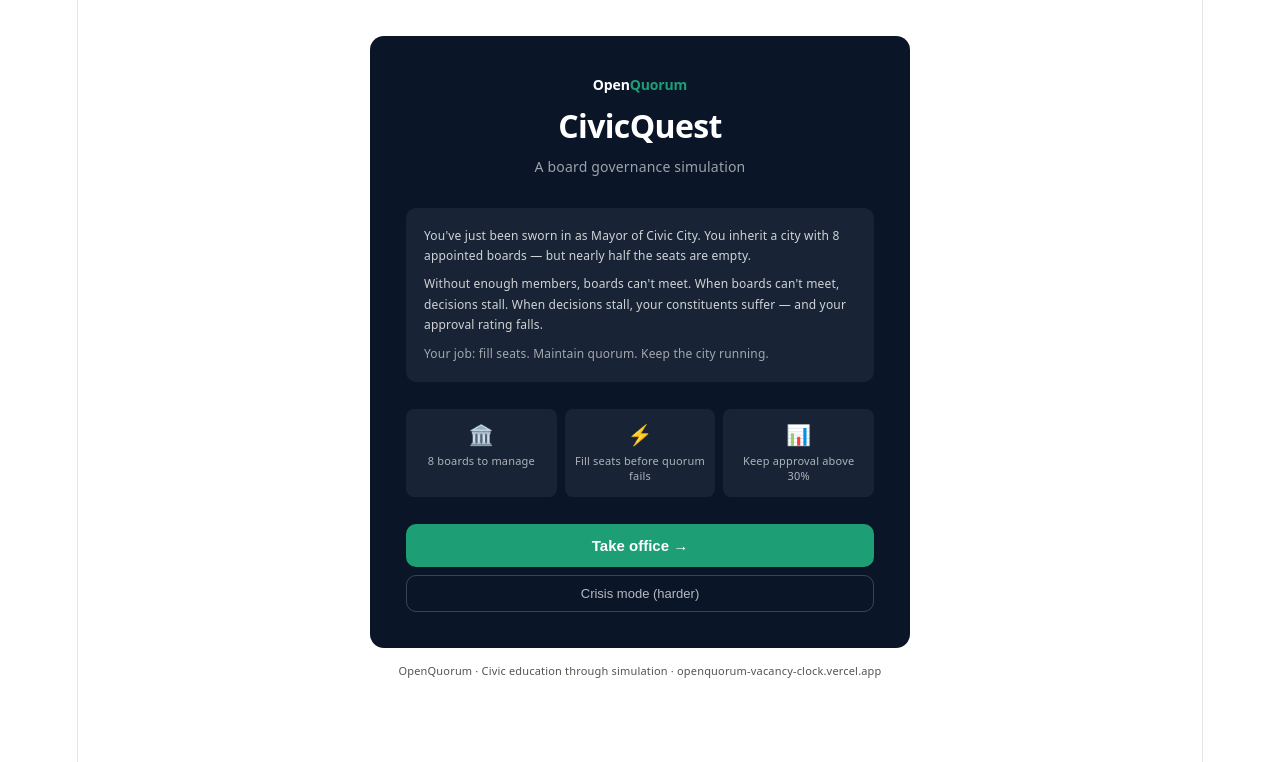
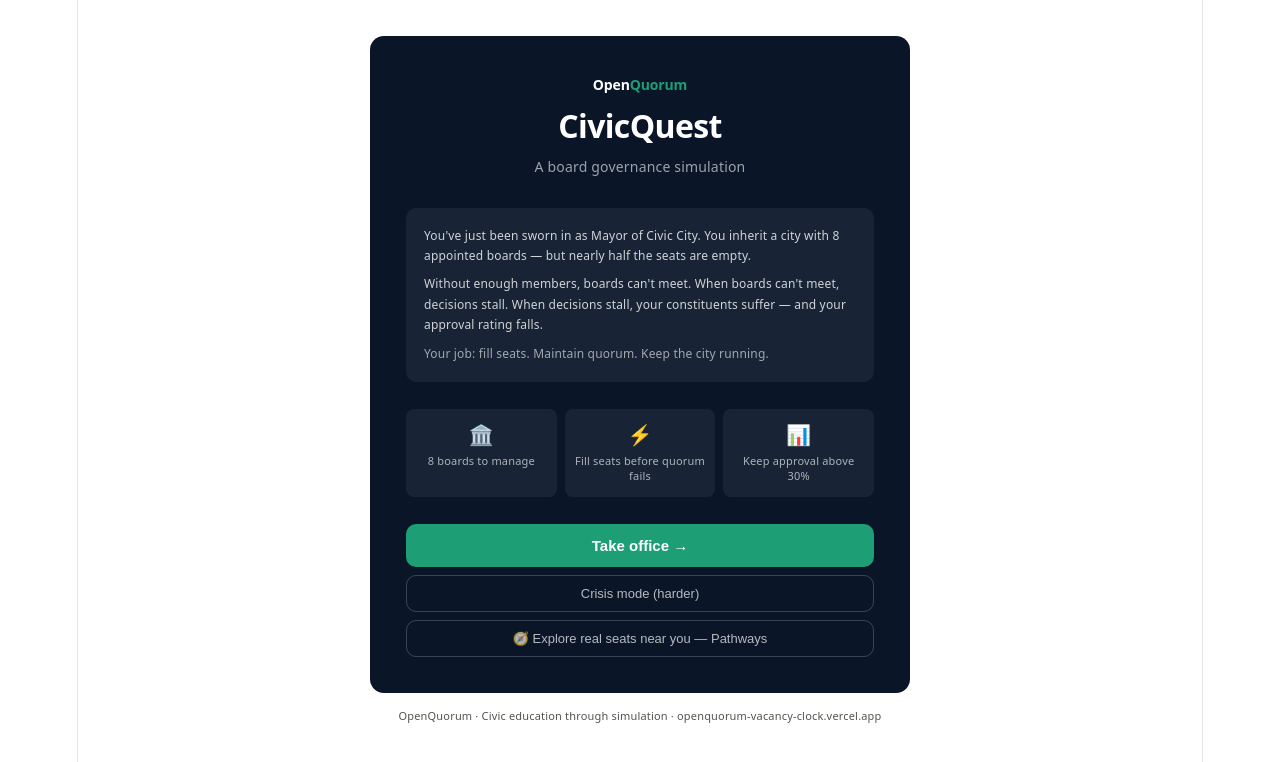
Before and after one commit to Pamela-Epperson/OpenQuorum-CivicQuest, a React (Vite) app: page / in a window 1280 px wide. Shown: the top 762 px of the page. Built offline with nearby package versions, Linux system fonts and the light colour scheme.

Commit message:
Add Pathways button to StartScreen component

```diff
--- a/src/App.tsx
+++ b/src/App.tsx
@@ -1,5 +1,6 @@
 // @ts-nocheck
 import { useState, useEffect, useCallback, useRef } from "react";
+import Pathways from "./pathways/Pathways";
 
 // ─── Constants ────────────────────────────────────────────────────────────────
 const TICK_MS = 4000;
@@ -562,7 +563,7 @@ function EndScreen({score,weeks,reason,boards,fullEvents,totalAppointments,onRes
 }
 
 // ─── Start Screen ──────────────────────────────────────────────────────────────
-function StartScreen({onStart}){
+function StartScreen({onStart,onPathways}){
   return(
     <div style={{maxWidth:540,margin:"2rem auto",fontFamily:"system-ui,-apple-system,sans-serif",padding:"0 16px"}}>
       <div style={{background:"#0A1628",borderRadius:14,padding:"2rem",marginBottom:14,textAlign:"center"}}>
@@ -593,6 +594,10 @@ function StartScreen({onStart}){
         <button onClick={()=>onStart("crisis")}
           style={{width:"100%",padding:"10px 0",borderRadius:10,border:"1px solid rgba(255,255,255,0.2)",background:"transparent",color:"rgba(255,255,255,0.7)",cursor:"pointer",fontSize:13}}>
           Crisis mode (harder)
+        </button>
+        <button onClick={onPathways}
+          style={{width:"100%",padding:"10px 0",borderRadius:10,border:"1px solid rgba(255,255,255,0.2)",background:"transparent",color:"rgba(255,255,255,0.7)",cursor:"pointer",fontSize:13,marginTop:8}}>
+          🧭 Explore real seats near you — Pathways
         </button>
       </div>
       <p style={{textAlign:"center",fontSize:11,color:"#54544E",lineHeight:1.6}}>OpenQuorum · Civic education through simulation · openquorum-vacancy-clock.vercel.app</p>
@@ -743,7 +748,8 @@ export default function CivicQuest(){
   const totalVacant=boards.reduce((s,b)=>s+b.totalSeats-b.filledSeats,0);
   const atQuorum=boards.filter(b=>b.filledSeats/b.totalSeats>=QUORUM_MIN).length;
 
-  if(screen==="start") return <StartScreen onStart={startGame}/>;
+  if(screen==="pathways") return <Pathways onExit={()=>setScreen("start")}/>;
+  if(screen==="start")    return <StartScreen onStart={startGame} onPathways={()=>setScreen("pathways")}/>;
   if(screen==="end")   return <EndScreen score={score} weeks={week} reason={endReason} boards={boards} fullEvents={fullHistoryRef.current} totalAppointments={totalAppts} onRestart={()=>setScreen("start")}/>;
 
   return(
```
